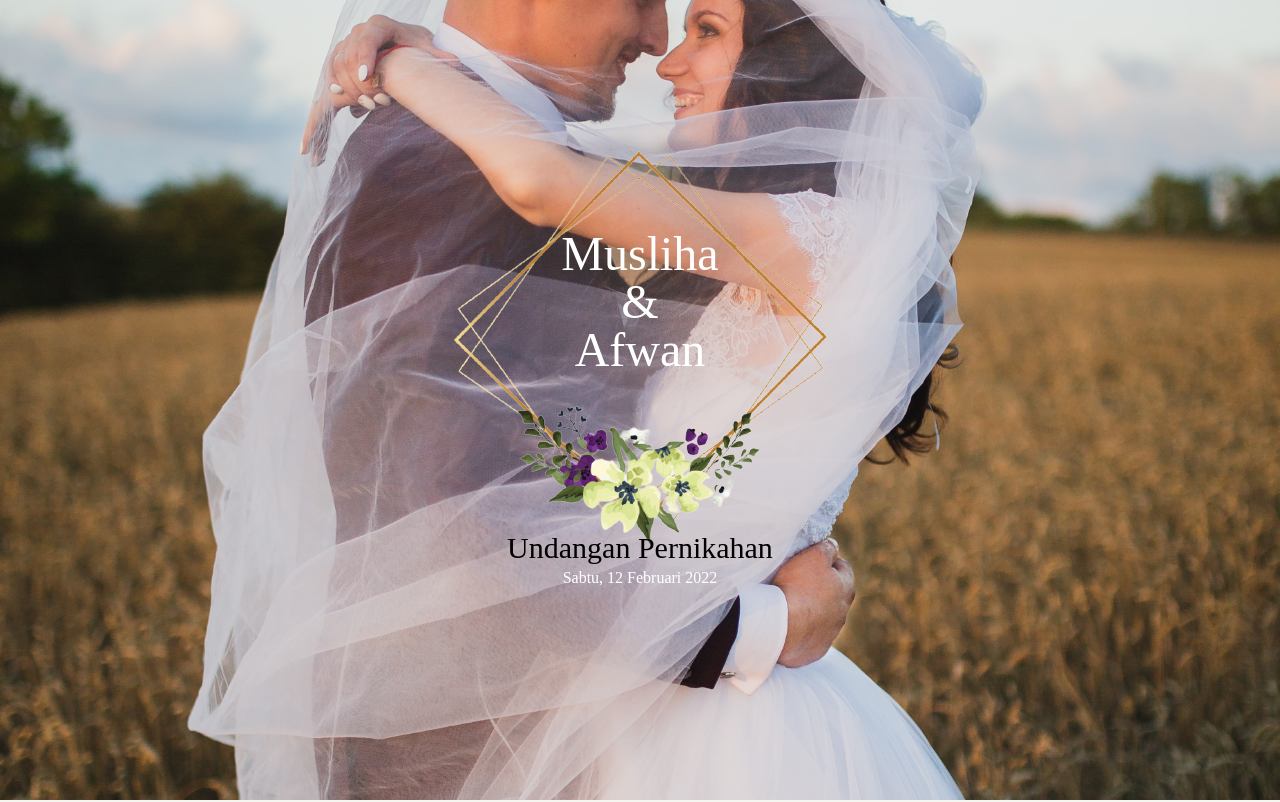
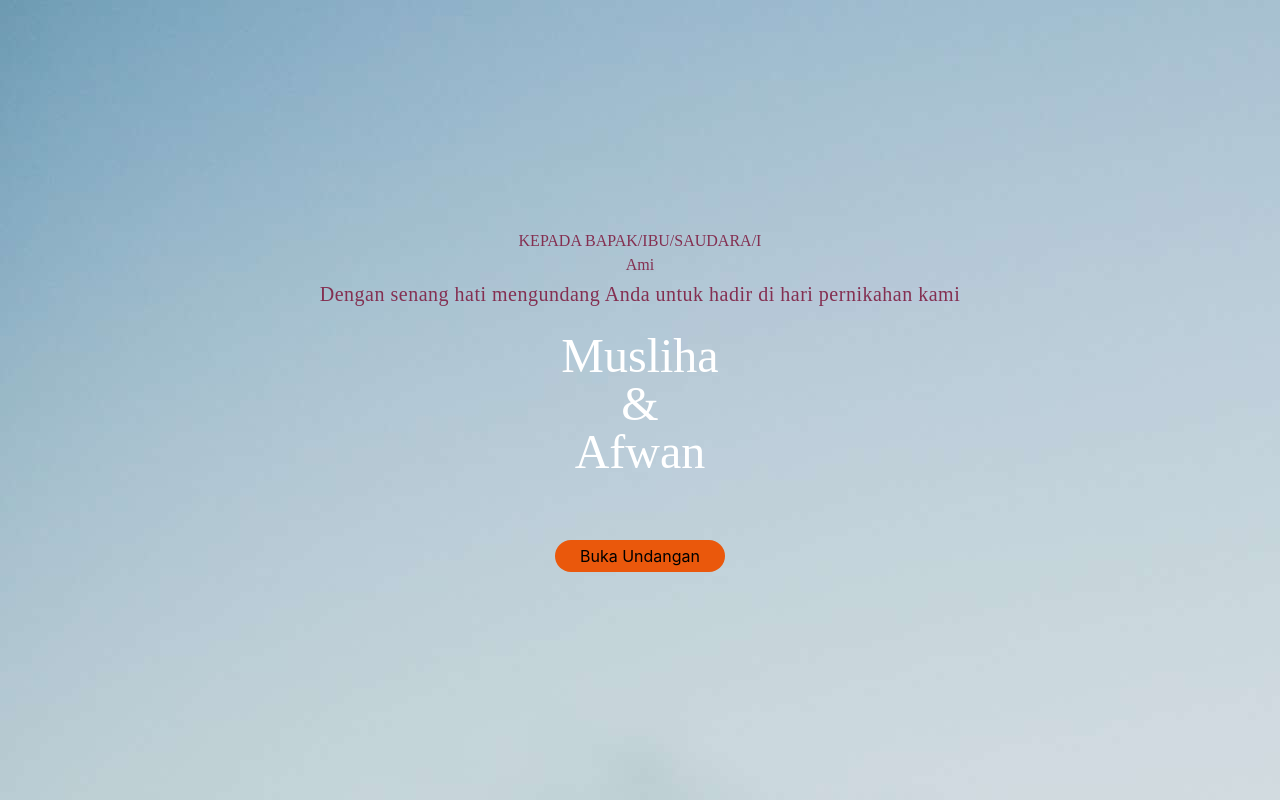
Before and after one commit to azhariemuhammad/mau-nikah, a Next.js app: page /1 in a window 1280 px wide. Shown: the top 802 px of the page. Built offline with nearby package versions, Linux system fonts and the light colour scheme.

Commit message:
feat(invitation): add tanda kasih and loader love

```diff
--- /dev/null
+++ b/components/Loader/index.tsx
@@ -0,0 +1,18 @@
+import styles from './loader.module.css';
+
+const LoaderLove = () => (
+  <div id="preloader">
+    <div className={styles.loading__heart}>
+      <svg viewBox="0 0 512 512" width="100">
+        <path d="M462.3 62.6C407.5 15.9 326 24.3 275.7 76.2L256 96.5l-19.7-20.3C186.1 24.3 104.5 15.9 49.7 62.6c-62.8 53.6-66.1 149.8-9.9 207.9l193.5 199.8c12.5 12.9 32.8 12.9 45.3 0l193.5-199.8c56.3-58.1 53-154.3-9.8-207.9z"></path>
+      </svg>
+      <div className="preloader-title">
+        Isabella
+        <br />
+        <small>&amp;</small>
+        <br />
+        Andrew
+      </div>
+    </div>
+  </div>
+);
--- /dev/null
+++ b/components/Loader/loader.module.css
@@ -0,0 +1,34 @@
+.loading__heart {
+  fill: transparent;
+  stroke: #8eaeba;
+  stroke-width: 11;
+  text-align: center;
+}
+
+.loading__heart path {
+  stroke-dashoffset: 0;
+  stroke-dasharray: 1550;
+  transform-origin: center;
+  animation: stroke-animation 3s ease-in-out infinite forwards;
+}
+
+@keyframes stroke-animation {
+  0% {
+    stroke-dashoffset: 0;
+  }
+  30% {
+    stroke-dashoffset: 1550;
+  }
+  60% {
+    stroke-dashoffset: 3100;
+    fill: transparent;
+    -webkit-transform: scale(1);
+    -moz-transform: scale(1);
+    -ms-transform: scale(1);
+    -o-transform: scale(1);
+    transform: scale(1);
+  }
+  100% {
+    stroke-dashoffset: 3100;
+  }
+}
--- /dev/null
+++ b/components/WelcomePage/index.tsx
@@ -0,0 +1,44 @@
+import styles from './welcome.module.css';
+
+interface WelcomePage {
+  guestName: string;
+  isOpen: boolean;
+  handleOpenInvitation: () => void;
+}
+const WelcomePage = ({
+  guestName,
+  isOpen,
+  handleOpenInvitation,
+}: WelcomePage) => {
+  return (
+    <div>
+      <div
+        className={`px-[2rem]  text-center grid h-[100vh] place-content-center ${
+          styles.modal
+        } ${isOpen ? styles.shown : ''}`}
+      >
+        <div className="mb-8">
+          <h5>KEPADA BAPAK/IBU/SAUDARA/I</h5>
+          <h5>{guestName || 'AMI'}</h5>
+          <p>
+            Dengan senang hati mengundang Anda untuk hadir di hari pernikahan
+            kami
+          </p>
+
+          <h1 className="text-5xl text-white text-center mt-5">Musliha</h1>
+          <h1 className="text-5xl text-white text-center">&amp;</h1>
+          <h1 className="text-5xl text-white text-center">Afwan</h1>
+        </div>
+        <div className="mt-8">
+          <button
+            className="rounded-full bg-orange-600 h-[32px] w-[170px]"
+            onClick={handleOpenInvitation}
+          >
+            Buka Undangan
+          </button>
+        </div>
+      </div>
+    </div>
+  );
+};
+export default WelcomePage;
--- /dev/null
+++ b/components/WelcomePage/welcome.module.css
@@ -0,0 +1,19 @@
+.shown {
+  transform: translateY(130%);
+  transition-timing-function: ease-in;
+  transition: 0.5s;
+}
+
+.modal {
+  background-image: url('../../public/images/wedding-1.jpg');
+  background-repeat: no-repeat;
+  /* background: rgba(0, 0, 0, 0);
+  height: 100%;
+  width: 100%;
+  position: fixed;
+
+  top: 0; */
+  /* left: 0; */
+  /* transform: scale(0); */
+  /* z-index: 1; */
+}
--- a/pages/[slug].tsx
+++ b/pages/[slug].tsx
@@ -1,3 +1,4 @@
+import { useState } from 'react';
 import type { NextPage } from 'next';
 import Head from 'next/head';
 import Image from 'next/image';
@@ -7,13 +8,34 @@ import basmallah from '../public/images/basmallah.png';
 import arrum1 from '../public/images/arrum1.png';
 import avatar from '../public/images/avatar.jpg';
 import avatar1 from '../public/images/avatar-1.jpg';
-import avatar2 from '../public/images/avatar2.jpg';
+import qrcode from '../public/images/qrcode.jpeg';
 import styles from '../styles/Home.module.css';
 import { Carousel, Slide } from '../components/Carousel';
 import CountdownTimer from '../components/CountdownTimer';
+import WelcomePage from '../components/WelcomePage';
 
 const Invitation: NextPage = () => {
+  const [hasOpen, setHasOpen] = useState(false);
+  const [isOpenModal, setOpenModal] = useState(false);
+
+  const handleOpenInvitation = () => {
+    setOpenModal(true);
+    setTimeout(() => {
+      setHasOpen(true);
+    }, 600);
+  };
+  if (!hasOpen) {
     return (
+      <WelcomePage
+        isOpen={isOpenModal}
+        guestName="Ami"
+        handleOpenInvitation={handleOpenInvitation}
+      />
+    );
+  }
+
+  return (
+    <>
       <div className="bg-[#F5F5EF]">
         <div className={styles.container}>
           <main>
@@ -52,6 +74,7 @@ const Invitation: NextPage = () => {
                 <Image src={basmallah} alt="basmallah" />
               </div>
               <p>Assalamu'alaikum Wr. Wb.</p>
+
               <br />
               <p>
                 Atas nama Allah SWT yang Maha Pengasih dan Maha Penyayang, kami
@@ -106,8 +129,8 @@ const Invitation: NextPage = () => {
                 Dan di antara tanda-tanda kekuasaan-Nya lah Dia menciptakan
                 untukmu istri-istri dari jenismu sendiri, supaya kamu cenderung
                 dan merasa tenteram kepadanya, dan dijadikan-Nya diantaramu rasa
-              kasih dan sayang. Sesungguhnya pada yang demikian itu benar-benar
-              terdapat tanda-tanda bagi kaum yang berfikir.
+                kasih dan sayang. Sesungguhnya pada yang demikian itu
+                benar-benar terdapat tanda-tanda bagi kaum yang berfikir.
               </p>
             </div>
 
@@ -156,20 +179,8 @@ const Invitation: NextPage = () => {
             <br />
             <br />
 
-          {/* <div className="grid grid-flow-row grid-cols-2 gap-8 mt-[40px]">
-            <div className="transform scale-110 -rotate-6">
-              <Image src={wedding} alt="avatar" />
-            </div>
-            <div className="transform scale-110 -rotate-2">
-              <Image src={avatar1} alt="avatar" />
-            </div>
-            <div className="transform translate-y-24">
-              <Image src={avatar} alt="avatar" />
-            </div>
-            <div className="transform scale-110 -rotate-6">
-              <Image src={wedding} alt="avatar" />
-            </div>
-          </div> */}
+            <div className="text-center">
+              <h3 className="text-5xl mb-8 pt-5">Gallery</h3>
 
               <Carousel options={{ autoplay: 2000 }}>
                 <Slide>
@@ -182,9 +193,28 @@ const Invitation: NextPage = () => {
                   <Image src={avatar} alt="avatar" />
                 </Slide>
               </Carousel>
+            </div>
+
+            <div id="tanda-kasih" className="mt-4 text-center">
+              <div className={styles.shadow__custom}>
+                <h3 className="text-5xl mb-8 pt-5">Tanda Kasih</h3>
+                <p>
+                  Kehadiran dan doa anda adalah hadiah terbaik untuk kami. Namun
+                  jika memberi adalah suatu bentuk tanda kasih bagi anda, tombol
+                  ini akan menjadi media terbaik yang bisa kami sediakan secara
+                  virtual di masa pandemi.
+                </p>
+                <br />
+                <p>Wassalamualaikum Warahmatullahi Wabarakatuh.</p>
+              </div>
+              <div className="mt-4">
+                <Image src={qrcode} />
+              </div>
+            </div>
           </main>
         </div>
       </div>
+    </>
   );
 };
 
--- a/styles/Home.module.css
+++ b/styles/Home.module.css
@@ -1,8 +1,9 @@
 .container {
-  padding: 0 2rem;
+  padding: 0 2rem 5rem 2rem;
 }
 
 .main {
+  margin: 0 auto;
   min-height: 100vh;
   padding: 4rem 0;
   flex: 1;
@@ -146,6 +147,11 @@
   background-position-y: 36%;
 }
 
+.shadow__custom {
+  box-shadow: rgba(0, 0, 0, 0.09) 0px 3px 12px;
+  padding: 16px;
+  border-radius: 10px;
+}
 .timer {
   height: 80px;
   background-color: red;
```
Also changed, not shown: public/images/qrcode.jpeg (added), public/images/wedding-1.jpg. Lines whose indentation alone changed are shown as unchanged.
